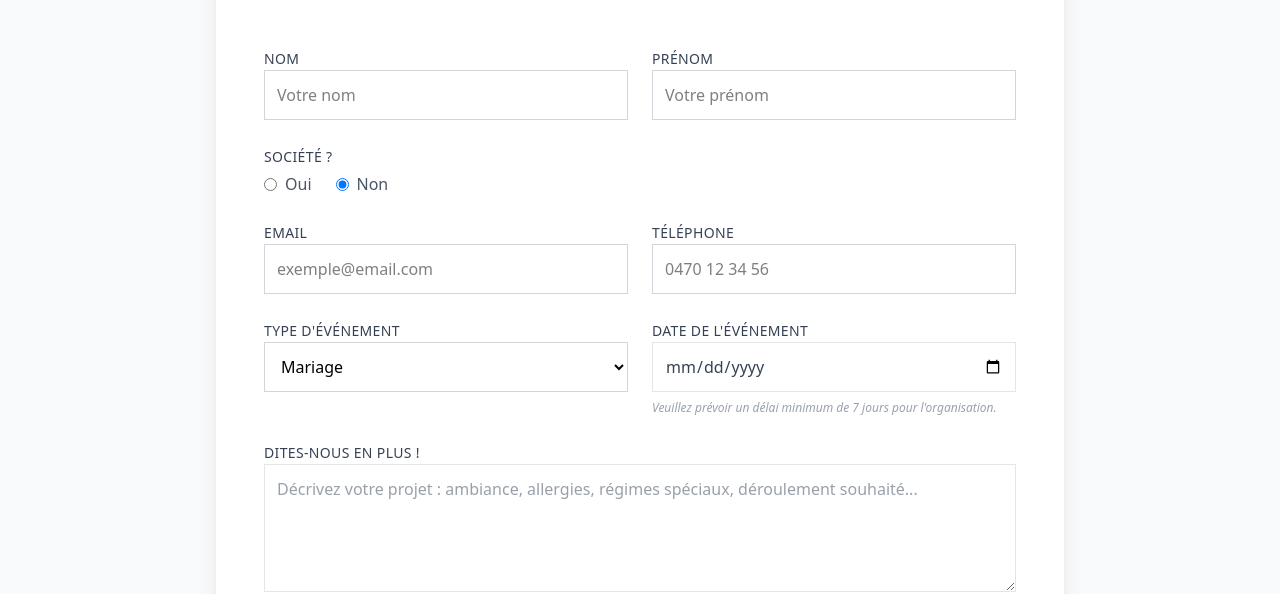
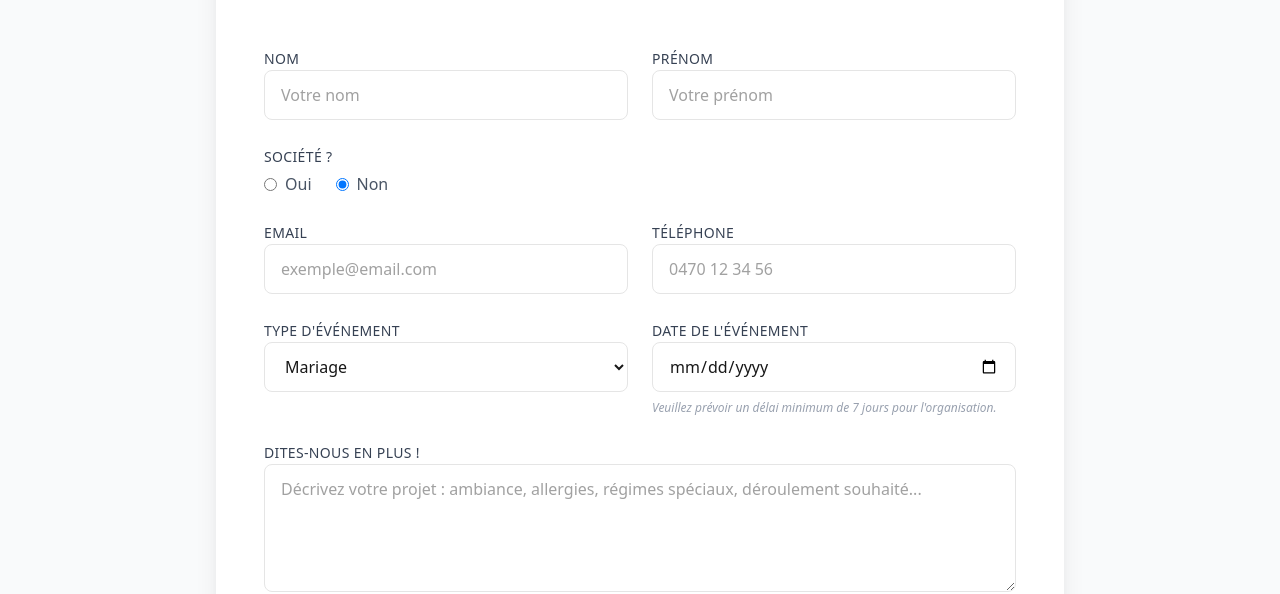
Before and after one commit to FlorianMeganck/traiteur-compere, a Next.js app: page /contact in a window 1280 px wide. Shown: the part 254-848 px from the top of the page. Built offline with nearby package versions, Linux system fonts and the light colour scheme; a web font is replaced by a local one.

Commit message:
gold formulaire

```diff
--- a/app/contact/page.tsx
+++ b/app/contact/page.tsx
@@ -222,7 +222,7 @@ export default function Contact() {
                                         required
                                         value={formData.Nom}
                                         onChange={handleChange}
-                                        className="w-full p-3 border border-gray-300 focus:border-primary focus:ring-1 focus:ring-primary outline-none transition-colors"
+                                        className="w-full bg-white border border-neutral-200 rounded-lg px-4 py-3 text-neutral-900 placeholder-neutral-400 focus:outline-none focus:ring-2 focus:ring-[#D4AF37] focus:border-transparent transition-all duration-300"
                                         placeholder="Votre nom"
                                     />
                                 </div>
@@ -234,7 +234,7 @@ export default function Contact() {
                                         required
                                         value={formData.Prenom}
                                         onChange={handleChange}
-                                        className="w-full p-3 border border-gray-300 focus:border-gold focus:ring-1 focus:ring-gold outline-none transition-colors"
+                                        className="w-full bg-white border border-neutral-200 rounded-lg px-4 py-3 text-neutral-900 placeholder-neutral-400 focus:outline-none focus:ring-2 focus:ring-[#D4AF37] focus:border-transparent transition-all duration-300"
                                         placeholder="Votre prénom"
                                     />
                                 </div>
@@ -277,7 +277,7 @@ export default function Contact() {
                                         required
                                         value={formData.Mail}
                                         onChange={handleChange}
-                                        className={`w-full p-3 border ${errors.Mail ? "border-red-500" : "border-gray-300"} focus:border-gold focus:ring-1 focus:ring-gold outline-none transition-colors`}
+                                        className={`w-full bg-white border ${errors.Mail ? "border-red-500" : "border-neutral-200"} rounded-lg px-4 py-3 text-neutral-900 placeholder-neutral-400 focus:outline-none focus:ring-2 focus:ring-[#D4AF37] focus:border-transparent transition-all duration-300`}
                                         placeholder="exemple@email.com"
                                     />
                                     {errors.Mail && <p className="text-red-500 text-sm">{errors.Mail}</p>}
@@ -290,7 +290,7 @@ export default function Contact() {
                                         required
                                         value={formData.Tel}
                                         onChange={handleChange}
-                                        className={`w-full p-3 border ${errors.Tel ? "border-red-500" : "border-gray-300"} focus:border-gold focus:ring-1 focus:ring-gold outline-none transition-colors`}
+                                        className={`w-full bg-white border ${errors.Tel ? "border-red-500" : "border-neutral-200"} rounded-lg px-4 py-3 text-neutral-900 placeholder-neutral-400 focus:outline-none focus:ring-2 focus:ring-[#D4AF37] focus:border-transparent transition-all duration-300`}
                                         placeholder="0470 12 34 56"
                                     />
                                     {errors.Tel && <p className="text-red-500 text-sm">{errors.Tel}</p>}
@@ -305,7 +305,7 @@ export default function Contact() {
                                             name="Type_Evenement"
                                             value={formData.Type_Evenement}
                                             onChange={handleChange}
-                                            className="w-full p-3 border border-gray-300 bg-white focus:border-gold focus:ring-1 focus:ring-gold outline-none transition-colors h-[50px]"
+                                            className="w-full bg-white border border-neutral-200 rounded-lg px-4 py-3 text-neutral-900 placeholder-neutral-400 focus:outline-none focus:ring-2 focus:ring-[#D4AF37] focus:border-transparent transition-all duration-300 h-[50px]"
                                         >
                                             <option value="Mariage">Mariage</option>
                                             <option value="Banquet">Banquet</option>
@@ -327,7 +327,7 @@ export default function Contact() {
                                             value={formData.Date}
                                             onChange={handleChange}
                                             style={{ colorScheme: 'light' }}
-                                            className="w-full p-3 border border-neutral-200 bg-white text-gray-700 focus:outline-none focus:ring-2 focus:ring-[#D4AF37] focus:border-transparent transition-all duration-300 h-[50px] accent-[#D4AF37]"
+                                            className="w-full bg-white border border-neutral-200 rounded-lg px-4 py-3 text-neutral-900 placeholder-neutral-400 focus:outline-none focus:ring-2 focus:ring-[#D4AF37] focus:border-transparent transition-all duration-300 h-[50px] accent-[#D4AF37]"
                                         />
                                         <p className="text-xs text-gray-400 italic">
                                             Veuillez prévoir un délai minimum de 7 jours pour l'organisation.
@@ -350,7 +350,7 @@ export default function Contact() {
                                                 required={formData.Type_Evenement === "Autre"}
                                                 value={formData.type_autre}
                                                 onChange={handleChange}
-                                                className="w-full p-3 border border-neutral-200 bg-white text-gray-700 focus:outline-none focus:ring-2 focus:ring-[#D4AF37] focus:border-transparent transition-all duration-300"
+                                                className="w-full bg-white border border-neutral-200 rounded-lg px-4 py-3 text-neutral-900 placeholder-neutral-400 focus:outline-none focus:ring-2 focus:ring-[#D4AF37] focus:border-transparent transition-all duration-300"
                                                 placeholder="Ex: Anniversaire de mariage, Baptême..."
                                             />
                                         </motion.div>
@@ -364,7 +364,7 @@ export default function Contact() {
                                     name="details_projet"
                                     value={formData.details_projet}
                                     onChange={handleChange}
-                                    className="w-full p-3 border border-neutral-200 bg-white text-gray-700 focus:outline-none focus:ring-2 focus:ring-[#D4AF37] focus:border-transparent transition-all duration-300 h-32 resize-y"
+                                    className="w-full bg-white border border-neutral-200 rounded-lg px-4 py-3 text-neutral-900 placeholder-neutral-400 focus:outline-none focus:ring-2 focus:ring-[#D4AF37] focus:border-transparent transition-all duration-300 h-32 resize-y"
                                     placeholder="Décrivez votre projet : ambiance, allergies, régimes spéciaux, déroulement souhaité..."
                                 />
                             </div>
```
